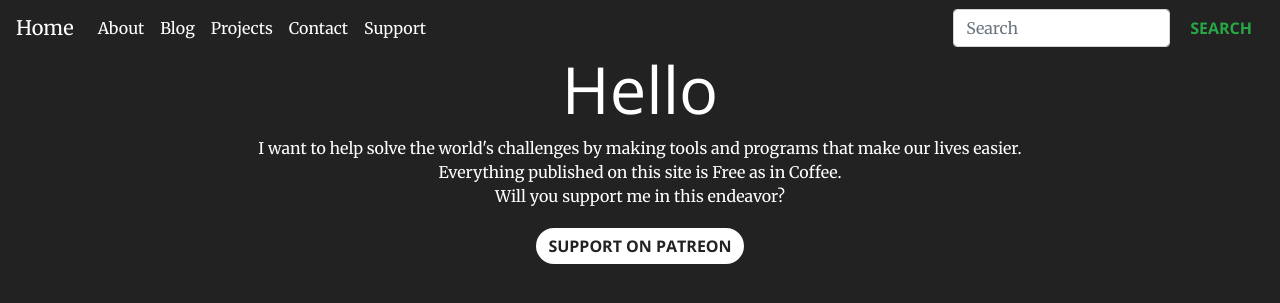
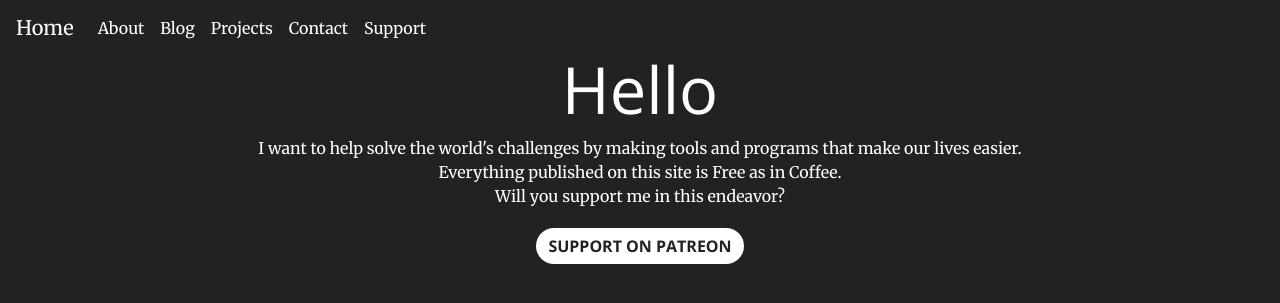
Before and after one commit to mshafer1/website, a Jekyll site: the page built from support/index.html, in a window 1280 px wide. Shown: the top 303 px of the page. Built offline with Jekyll 4.4.1, drawn with Linux system fonts in a browser that asks for light colours.

Commit message:
ripping out the search from the template

```diff
--- a/_includes/nav.html
+++ b/_includes/nav.html
@@ -16,9 +16,5 @@
               </li>
             {% endfor %}
           </ul>
-          <form class="form-inline mt-2 mt-md-0">
-            <input class="form-control mr-sm-2" type="text" placeholder="Search" aria-label="Search">
-            <button class="btn btn-outline-success my-2 my-sm-0" type="submit">Search</button>
-          </form>
         </div>
       </nav>
```
